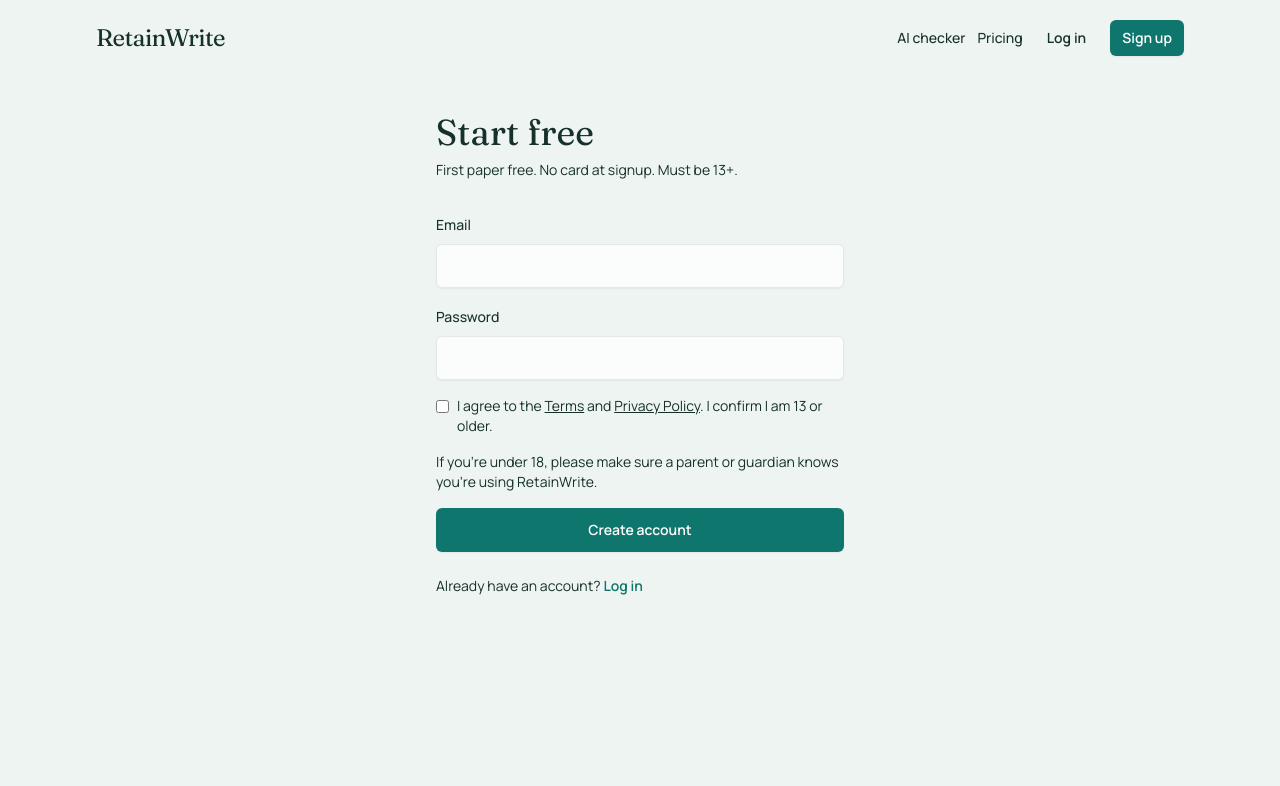
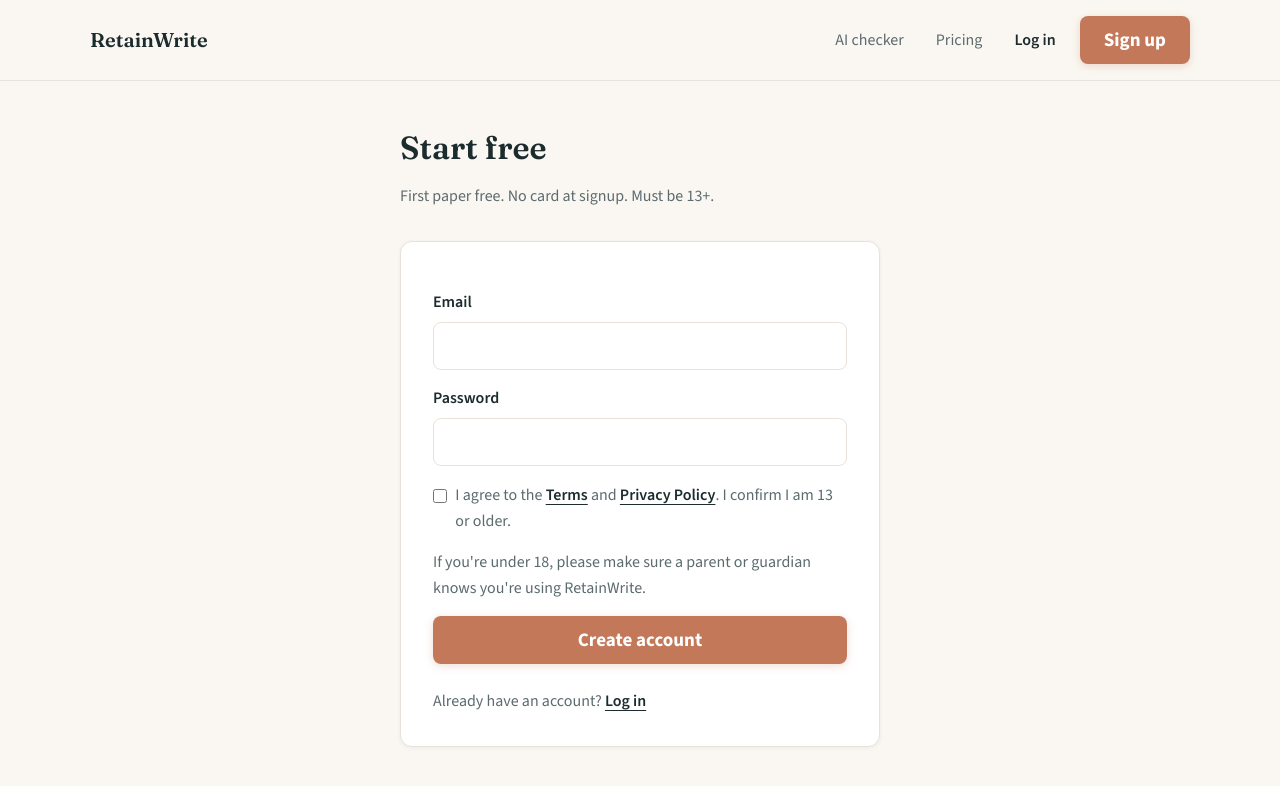
Before and after one commit to coltonarron42-sketch/retainwrite, a Next.js app: page /signup in a window 1280 px wide. Shown: the top 786 px of the page. Built offline with nearby package versions, Linux system fonts and the light colour scheme; no server answers.

Commit message:
/signup in the Editorial-Warm Design System

```diff
--- a/app/signup/page.tsx
+++ b/app/signup/page.tsx
@@ -1,6 +1,7 @@
-import { SiteHeader } from "@/components/marketing/site-header";
+import { AuthShell } from "@/components/auth/auth-shell";
 import { SignupForm } from "@/components/auth/signup-form";
 import { authErrorMessage, safeInternalPath } from "@/lib/auth/site-url";
+import { dsError } from "@/lib/ds/classes";
 
 export const metadata = { title: "Sign up" };
 
@@ -14,23 +15,21 @@ export default async function SignupPage({ searchParams }: Props) {
   const errorMessage = params.error ? authErrorMessage(params.error) : null;
 
   return (
-    <main className="min-h-screen bg-rw-paper">
-      <SiteHeader />
-      <div className="mx-auto max-w-md px-5 pb-20 pt-28">
-        <h1 className="font-display text-4xl text-rw-ink">Start free</h1>
-        <p className="mt-2 text-sm text-rw-ink/60">
-          First paper free. No card at signup. Must be 13+.
-        </p>
-        {errorMessage ? (
+    <AuthShell
+      title="Start free"
+      subtitle="First paper free. No card at signup. Must be 13+."
+      notices={
+        errorMessage ? (
           <p
-            className="mt-4 rounded-md border border-red-200 bg-red-50 px-3 py-2 text-sm text-red-800"
+            className={`mt-4 rounded-[8px] border border-ds-error bg-ds-surface px-4 py-2 ${dsError}`}
             role="alert"
           >
             {errorMessage}
           </p>
-        ) : null}
-        <SignupForm nextPath={nextPath} />
-      </div>
-    </main>
+        ) : null
+      }
+    >
+      <SignupForm nextPath={nextPath} />
+    </AuthShell>
   );
 }
--- a/components/auth/signup-form.tsx
+++ b/components/auth/signup-form.tsx
@@ -3,9 +3,16 @@
 import { useActionState } from "react";
 import Link from "next/link";
 import { signUpAction, type AuthActionState } from "@/app/auth/actions";
-import { Button } from "@/components/ui/button";
 import { Input } from "@/components/ui/input";
 import { Label } from "@/components/ui/label";
+import {
+  dsBody,
+  dsError,
+  dsInput,
+  dsLabel,
+  dsLink,
+  dsStatus,
+} from "@/lib/ds/classes";
 
 const initialState: AuthActionState = {};
 
@@ -24,28 +31,41 @@ export function SignupForm({ nextPath = "/app" }: Props) {
 
   if (signUpState.notice) {
     return (
-      <div className="mt-8 space-y-4">
-        <p className="text-sm text-rw-teal" role="status">
+      <div className="space-y-4">
+        <p className={dsStatus} role="status">
           {signUpState.notice}
         </p>
-        <p className="text-sm text-rw-ink/70">
-          Open the email and click the link. You will land in RetainWrite already signed in.
+        <p className={dsBody}>
+          Open the email and click the link. You will land in RetainWrite
+          already signed in.
         </p>
       </div>
     );
   }
 
   return (
-    <div className="mt-8 space-y-6">
+    <div className="space-y-6">
       <form action={signUp} className="space-y-4">
         <input type="hidden" name="next" value={nextPath} />
         <div className="space-y-2">
-          <Label htmlFor="email">Email</Label>
-          <Input id="email" name="email" type="email" required autoComplete="email" />
+          <Label className={dsLabel} htmlFor="email">
+            Email
+          </Label>
+          <Input
+            className={dsInput}
+            id="email"
+            name="email"
+            type="email"
+            required
+            autoComplete="email"
+          />
         </div>
         <div className="space-y-2">
-          <Label htmlFor="password">Password</Label>
+          <Label className={dsLabel} htmlFor="password">
+            Password
+          </Label>
           <Input
+            className={dsInput}
             id="password"
             name="password"
             type="password"
@@ -54,34 +74,39 @@ export function SignupForm({ nextPath = "/app" }: Props) {
             autoComplete="new-password"
           />
         </div>
-        <label className="flex items-start gap-2 text-sm text-rw-ink/70">
-          <input type="checkbox" required className="mt-1" name="agree" />
+        <label className="flex items-start gap-2 text-[16px] leading-[1.6] text-ds-muted">
+          <input
+            type="checkbox"
+            required
+            className="ds-focus mt-[6px] h-4 w-4 accent-[var(--ds-accent)]"
+            name="agree"
+          />
           <span>
             I agree to the{" "}
-            <Link href="/terms" className="underline">
+            <Link href="/terms" className={dsLink}>
               Terms
             </Link>{" "}
             and{" "}
-            <Link href="/privacy" className="underline">
+            <Link href="/privacy" className={dsLink}>
               Privacy Policy
             </Link>
             . I confirm I am 13 or older.
           </span>
         </label>
-        <p className="text-sm text-rw-ink/70">
+        <p className={dsBody}>
           If you&apos;re under 18, please make sure a parent or guardian knows
           you&apos;re using RetainWrite.
         </p>
         {error ? (
-          <p className="text-sm text-red-700" role="alert">
+          <p className={dsError} role="alert">
             {error}{" "}
             {error.includes("already exists") ? (
               <>
-                <Link href="/login" className="font-semibold underline">
+                <Link href="/login" className={dsLink}>
                   Log in
                 </Link>{" "}
                 ·{" "}
-                <Link href="/forgot-password" className="font-semibold underline">
+                <Link href="/forgot-password" className={dsLink}>
                   Reset password
                 </Link>
               </>
@@ -89,18 +114,22 @@ export function SignupForm({ nextPath = "/app" }: Props) {
           </p>
         ) : null}
         {notice ? (
-          <p className="text-sm text-rw-teal" role="status">
+          <p className={dsStatus} role="status">
             {notice}
           </p>
         ) : null}
-        <Button type="submit" className="w-full" variant="secondary" disabled={pending}>
+        <button
+          type="submit"
+          className="ds-btn-primary w-full disabled:opacity-60"
+          disabled={pending}
+        >
           {signUpPending ? "Creating account…" : "Create account"}
-        </Button>
+        </button>
       </form>
 
-      <p className="text-sm text-rw-ink/60">
+      <p className={dsBody}>
         Already have an account?{" "}
-        <Link href="/login" className="font-semibold text-rw-teal">
+        <Link href="/login" className={dsLink}>
           Log in
         </Link>
       </p>
```
